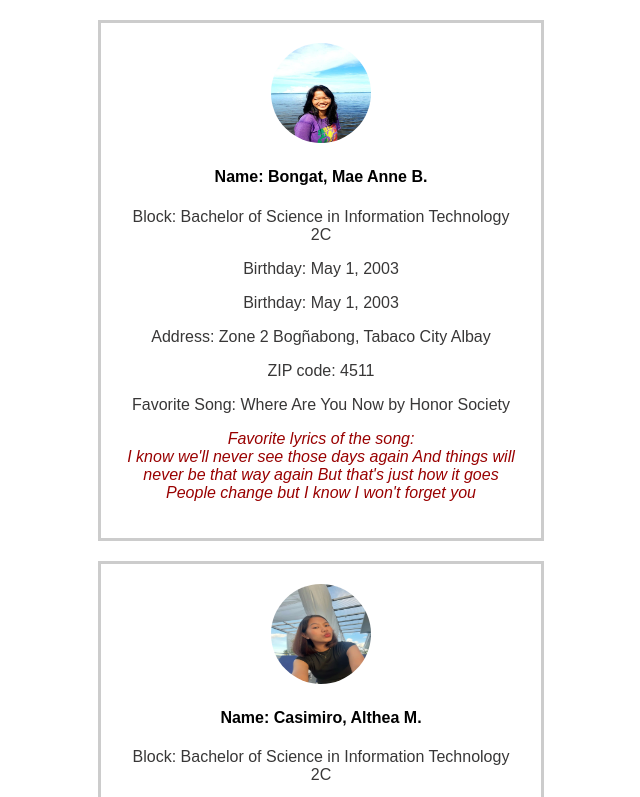
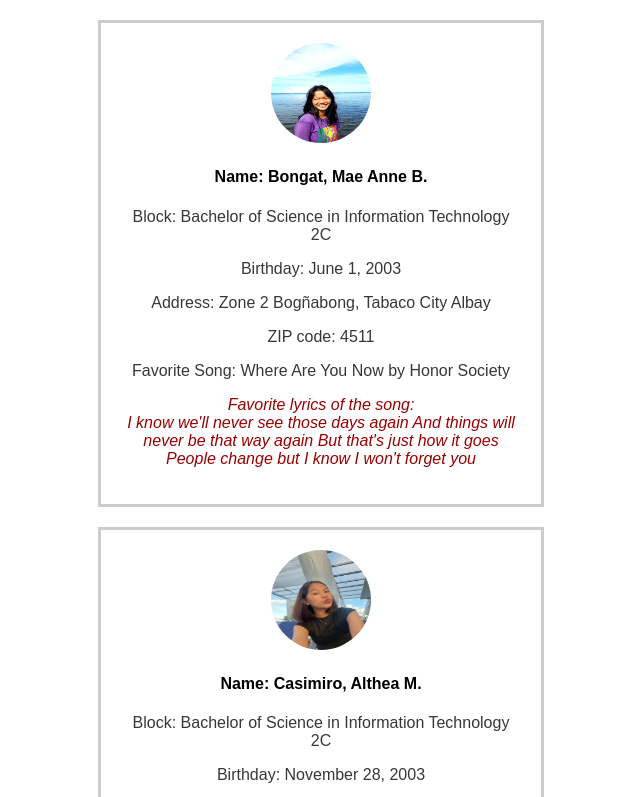
Before and after one commit to hempers/Activity2-GithubAPP, a plain HTML site: page index.html in a window 1280 px wide. Shown: the top 797 px of the page, without its empty margins (319-959 px from the left). Drawn offline with Linux system fonts and the light colour scheme.

Commit message:
change May to June

```diff
--- a/index.html
+++ b/index.html
@@ -11,8 +11,7 @@
         <img src="image/dagat.jpg" class="profile">
         <h4>Name: Bongat, Mae Anne B.</h4>
         <p>Block: Bachelor of Science in Information Technology 2C</p>
-        <p>Birthday: May 1, 2003</p>
-        <p>Birthday: May 1, 2003</p>
+        <p>Birthday: June 1, 2003</p>
         <p>Address: Zone 2 Bogñabong, Tabaco City Albay</p>
         <p>ZIP code: 4511</p>
         <p>Favorite Song: Where Are You Now by Honor Society</p>
```
